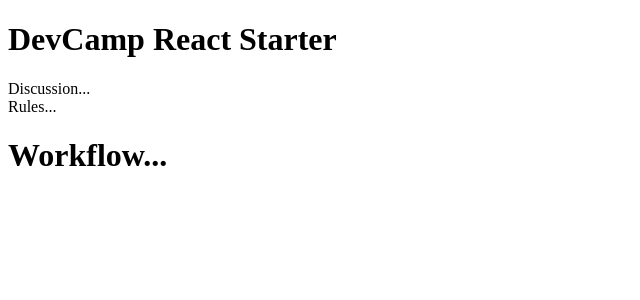
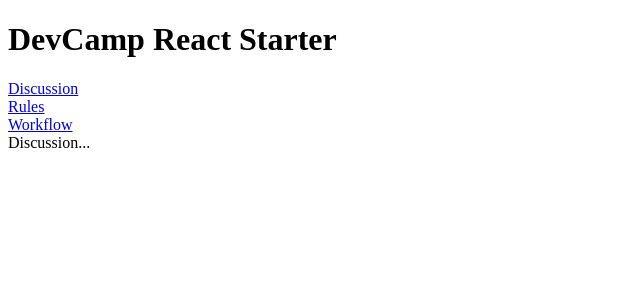
Before and after one commit to cbass2404/deep-dive-lifecycle, a React (Create React App) app: page / in a window 1280 px wide. Shown: the top 300 px of the page, without its empty margins (0-640 px from the left). Built offline with nearby package versions, Linux system fonts and the light colour scheme.

Commit message:
updated page-content.js with content and imported nav and page-content to app.js

```diff
--- a/src/component/App.js
+++ b/src/component/App.js
@@ -1,15 +1,14 @@
-import React from 'react';
-import Discussion from './discussion';
-import Rules from './rules';
-import Workflow from './workflow';
+import React from "react";
+import Navigation from "./navigation";
+import PageContent from "./page-content";
 
 function App() {
   return (
     <div>
       <h1>DevCamp React Starter</h1>
-      <Discussion />
-      <Rules />
-      <Workflow />
+
+      <Navigation />
+      <PageContent />
     </div>
   );
 }
--- /dev/null
+++ b/src/component/navigation.js
@@ -0,0 +1,22 @@
+import React from "react";
+import { NavLink } from "react-router-dom";
+
+export default function () {
+  return (
+    <div>
+      <div>
+        <NavLink exact to="/">
+          Discussion
+        </NavLink>
+      </div>
+
+      <div>
+        <NavLink to="/rules">Rules</NavLink>
+      </div>
+
+      <div>
+        <NavLink to="/workflow">Workflow</NavLink>
+      </div>
+    </div>
+  );
+}
--- /dev/null
+++ b/src/component/page-content.js
@@ -0,0 +1,18 @@
+import React from "react";
+import { Switch, Route } from "react-router-dom";
+
+import Discussion from './discussion';
+import Rules from './rules';
+import Workflow from './workflow';
+
+export default function() {
+    return (
+        <div>
+            <Switch>
+                <Route exact path='/' component={Discussion} />
+                <Route exact path='/rules' component={Rules} />
+                <Route exact path='/workflow' component={Workflow} />
+            </Switch>
+        </div>
+    )
+}
```
